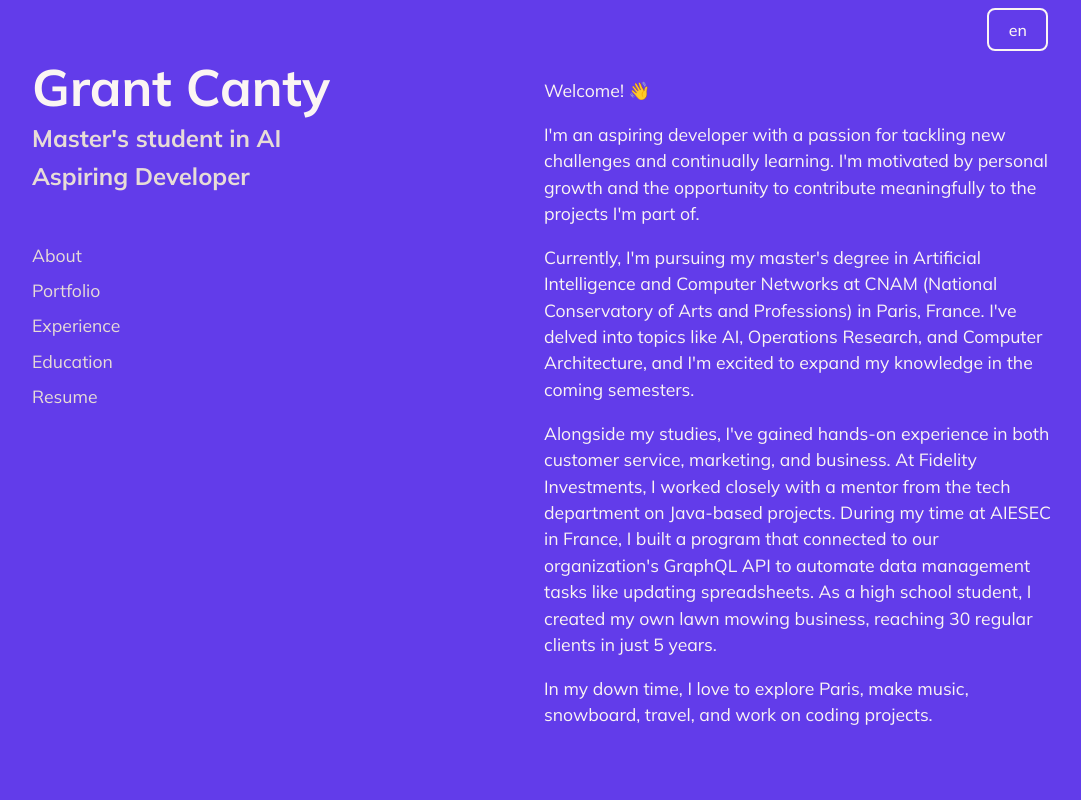
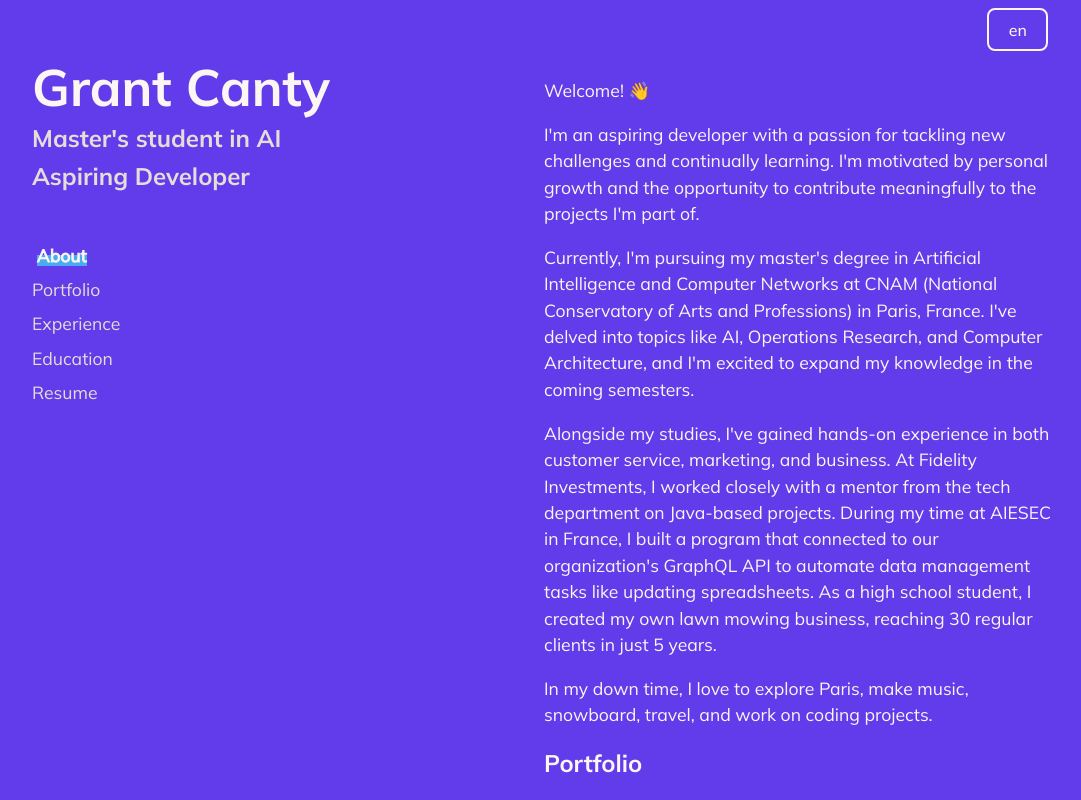
Before and after one commit to GrantCanty/portfolio, a React (Vite) app: page / in a window 1280 px wide. Shown: the whole page, without its empty margins (96-1177 px from the left). Built offline with nearby package versions, Linux system fonts and the light colour scheme.

Commit message:
page is aware of which category is at top of page. sets that category as active in the navigation component

```diff
--- a/src/assets/navigation.tsx
+++ b/src/assets/navigation.tsx
@@ -5,22 +5,18 @@ import text from '../data/text.json'
 
 interface Props {
     lang: string;
+    activeStates: boolean[];
 }
 
 let info = Object(text)
 
 const Navigation: React.FC<Props> = (props): ReactElement => {
-    Object.keys(info[props.lang]['navigation']).forEach((val) => {
-        console.log(val, info[props.lang]['navigation'][val])
-    })
-
-    let keys: string[] = Object.keys(info[props.lang]['navigation'])
-
+    console.log("nav: ", props.activeStates)
     return(
         <nav className='nav'>
             <ul className='nav-list'>
-                {keys.map((val: string) => {
-                    return <li > <HashLink smooth to={`/#${val}`}> {info[props.lang]['navigation'][val]} </HashLink> </li>
+                {Object.keys(info[props.lang]['navigation']).map((val: string, key: number) => {
+                    return <li key={key} > <HashLink className={props.activeStates[key] ? "active" : undefined } smooth to={`/#${val}`}> {info[props.lang]['navigation'][val]} </HashLink> </li>
                 })}
             </ul>
         </nav>
--- a/src/pages/home.tsx
+++ b/src/pages/home.tsx
@@ -1,4 +1,4 @@
-import { ReactElement, useState, useRef, useEffect } from 'react';
+import { ReactElement, useState, useRef, useEffect, useCallback } from 'react';
 import Me from '../assets/me'
 import Navigation from '../assets/navigation'
 import About from '../assets/about'
@@ -11,15 +11,44 @@ import '../styles/section.css';
 
 const Home: React.FC = (): ReactElement => {
     const rightRef = useRef<HTMLDivElement>(null);
+    const sectionRefs = useRef<HTMLDivElement[]>([]);
+
     const [lang, setLang] = useState<string>("en");
+    const [activeStates, setActiveStates] = useState<boolean[]>([true, false, false, false, false])
 
     function toggleLang() {
-        setLang((prevState: string) => (prevState === "en" ? 'fr' : 'en')
-    )
+        setLang((prevState: string) => (prevState === "en" ? 'fr' : 'en'))
     }
 
+    const handleScroll = useCallback(() => {
+        if (rightRef.current && sectionRefs.current.length > 0) {
+            const containerTop = rightRef.current.getBoundingClientRect().top;
+
+            const newActiveStates = sectionRefs.current.map((section) => {
+                const sectionTop = section.getBoundingClientRect().top;
+                return sectionTop <= containerTop + 5 && sectionTop + section.offsetHeight > containerTop + 5; // threshold
+            });
+
+            setActiveStates(newActiveStates);
+        }
+    }, []);
+
     useEffect(() => {
-        const handleScroll = (e: WheelEvent) => {
+        const rightDiv = rightRef.current;
+
+        if (rightDiv) {
+            rightDiv.addEventListener('scroll', handleScroll);
+        }
+
+        return () => {
+            if (rightDiv) {
+                rightDiv.removeEventListener('scroll', handleScroll);
+            }
+        };
+    }, [handleScroll]);
+
+    useEffect(() => {
+        const handleWindowScroll = (e: WheelEvent) => {
         e.preventDefault();
 
         if (rightRef.current) {
@@ -27,10 +56,10 @@ const Home: React.FC = (): ReactElement => {
         }
         };
 
-        window.addEventListener("wheel", handleScroll, { passive: false });
+        window.addEventListener("wheel", handleWindowScroll, { passive: false });
 
         return () => {
-        window.removeEventListener("wheel", handleScroll);
+        window.removeEventListener("wheel", handleWindowScroll);
         };
     }, []);
 
@@ -46,15 +75,25 @@ const Home: React.FC = (): ReactElement => {
                             <header className="card-left">
                                 <div>
                                     <Me lang={lang} />
-                                    <Navigation lang={lang} />
+                                    <Navigation lang={lang} activeStates={activeStates}/>
                                 </div>
                             </header>
                             <main className="card-right" ref={rightRef}>
-                                <About lang={lang} />
-                                <Portfolio />
-                                <Experience />
-                                <Education />
-                                <Resume />
+                                <div ref={(el) => (sectionRefs.current[0] = el!)}>
+                                    <About lang={lang} />
+                                </div>
+                                <div ref={(el) => (sectionRefs.current[1] = el!)}>
+                                    <Portfolio />
+                                </div>
+                                <div ref={(el) => (sectionRefs.current[2] = el!)}>
+                                    <Experience />
+                                </div>
+                                <div ref={(el) => (sectionRefs.current[3] = el!)}>
+                                    <Education />
+                                </div>
+                                <div ref={(el) => (sectionRefs.current[4] = el!)}>
+                                    <Resume />
+                                </div>
                             </main>
                         </div>
                     </div>
--- a/src/styles/exp.css
+++ b/src/styles/exp.css
@@ -4,18 +4,24 @@
     display: flex;
     flex-direction: row;
     margin-bottom: 1rem;
+    transition: .12s;
 }
 
 .experience-item:hover {
     background-color: rgba(255,255,255,.15);
+    transition: .12s;
 }
 
 .years {
-    flex: 2;
+    flex: 1;
+}
+
+.years p {
+    font-size: .85rem;
 }
 
 .job-info {
-    flex: 6;
+    flex: 3;
 }
 
 .job-info p {
--- a/src/styles/navigation.css
+++ b/src/styles/navigation.css
@@ -15,18 +15,22 @@ ul.nav-list li {
 ul.nav-list li a {
     color: #E7DCD7;
     text-decoration: none;
+    transition: .12s;
 }
 
 ul.nav-list li a:hover {
     color: #fbf5f3;
+    -webkit-text-stroke-width: 1px;
+    -webkit-text-fill-color: #fbf5f3;
+    transition: .12s;
+    margin-left: 5px;
 }
 
-ul.nav-list li a::after {
-    display: block;
-    content: attr(title);
-    font-weight: bold;
-    height: 1px;
-    color: transparent;
-    overflow: hidden;
-    visibility: hidden;
+ul.nav-list li a.active {
+    color: #fbf5f3;
+    -webkit-text-stroke-width: 1px;
+    -webkit-text-fill-color: #fbf5f3;
+    transition: .12s;
+    margin-left: 5px;
+    background: linear-gradient(to top, #48ACF0 50%, transparent 50%);
 }
```
